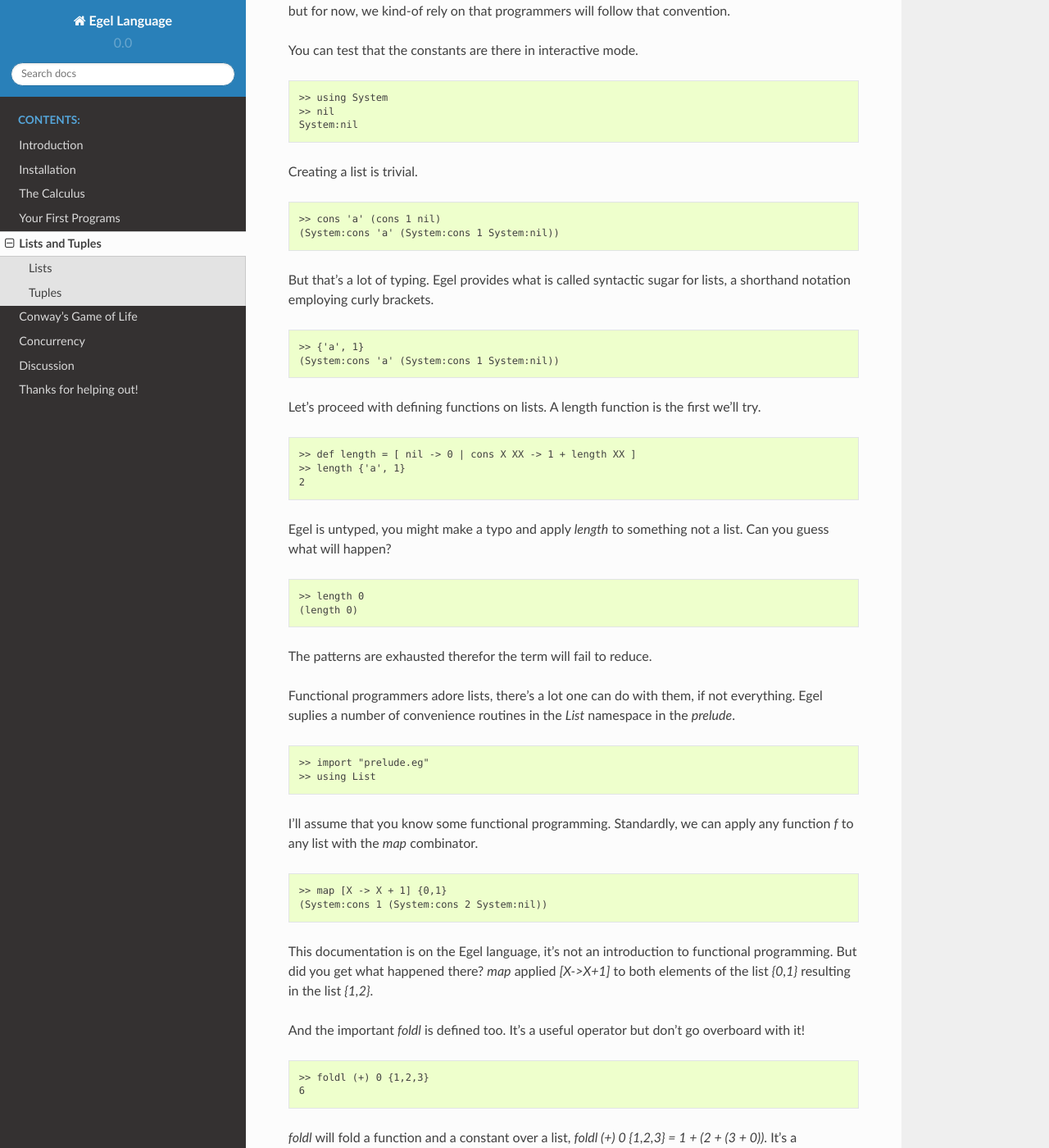
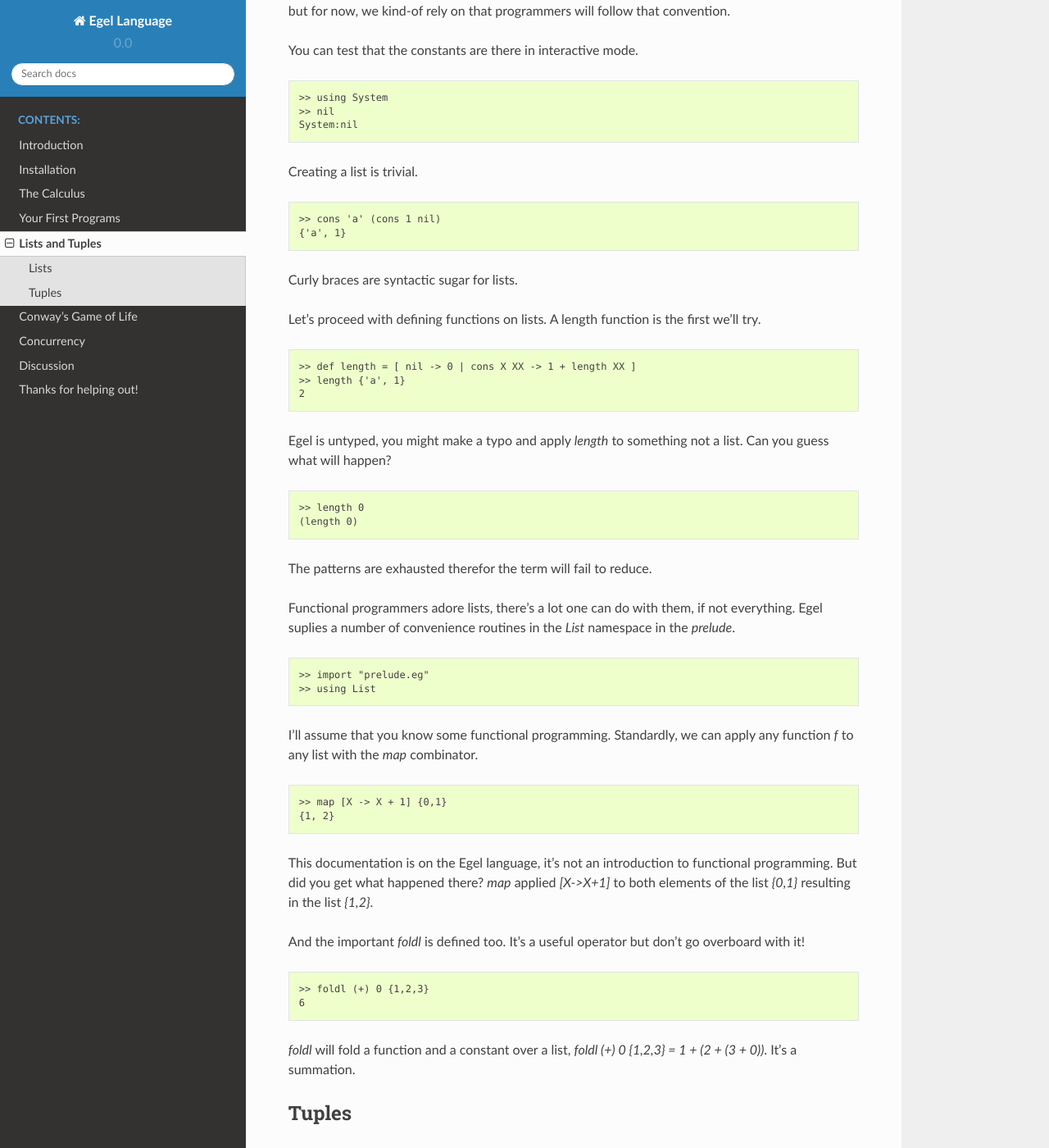
Before and after one commit to egel-lang/egel-docs, a Sphinx documentation site: the page built from source/lists.rst, in a window 1280 px wide and 1400 px high, scrolled down 382 px. Shown: the whole window at 82% size. Built offline with Sphinx 7.4.7 and the Read the Docs theme 2.0.0, drawn with Linux system fonts in a browser that asks for light colours.

Commit message:
Update lists.rst

```diff
--- a/source/lists.rst
+++ b/source/lists.rst
@@ -32,16 +32,9 @@
 .. code-block:: egel
 
     >> cons 'a' (cons 1 nil)
-    (System:cons 'a' (System:cons 1 System:nil))
+    {'a', 1}
 
-But that's a lot of typing. Egel provides what is
-called syntactic sugar for lists, a shorthand
-notation employing curly brackets.
-
-.. code-block:: egel
-
-    >> {'a', 1}
-    (System:cons 'a' (System:cons 1 System:nil))
+Curly braces are syntactic sugar for lists.
 
 Let's proceed with defining functions on lists.
 A length function is the first we'll try.
@@ -81,7 +74,7 @@
 .. code-block:: egel
 
     >> map [X -> X + 1] {0,1}
-    (System:cons 1 (System:cons 2 System:nil))
+    {1, 2}
 
 This documentation is on the Egel language, it's not
 an introduction to functional programming. But did
```
